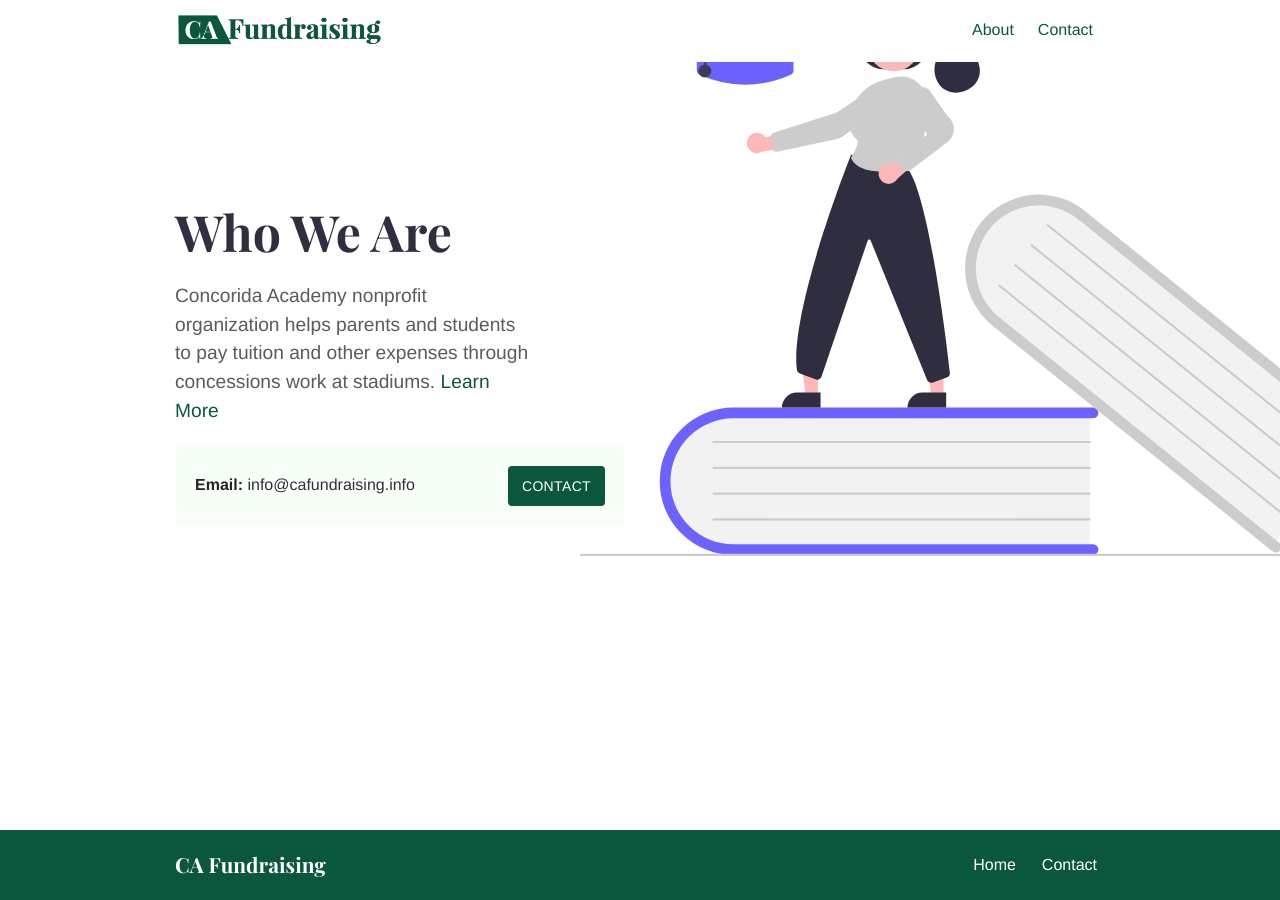
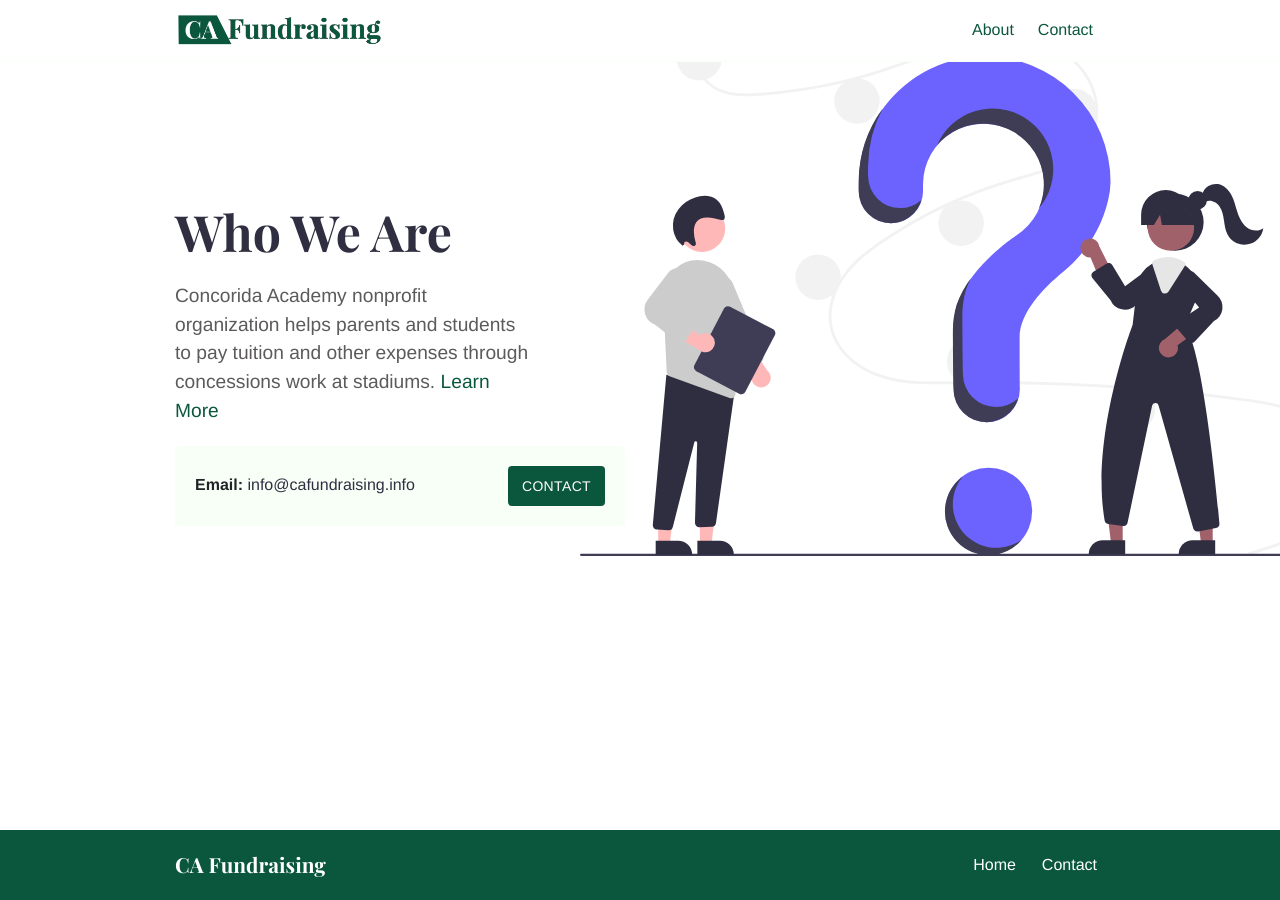
Before and after one commit to Frogdart5/fierce-avocado-6c9b0, a Jekyll site: the page built from index.md, in a window 1280 px wide. Built offline with Jekyll 4.4.1, drawn with Linux system fonts in a browser that asks for light colours.

Commit message:
Update from Forestry.io John Engh updated index.md

```diff
--- a/index.md
+++ b/index.md
@@ -3,7 +3,7 @@ title: CA Fundraising
 layout: home
 description: Jekyll Serif contains content types for a typical business website. The
   theme is fully responsive, blazing fast and artfully illustrated.
-intro_image: images/illustrations/undraw_education_f8ru.svg
+intro_image: images/illustrations/undraw_Questions_re_1fy7.svg
 intro_image_absolute: true
 intro_image_hide_on_mobile: true
 
```
